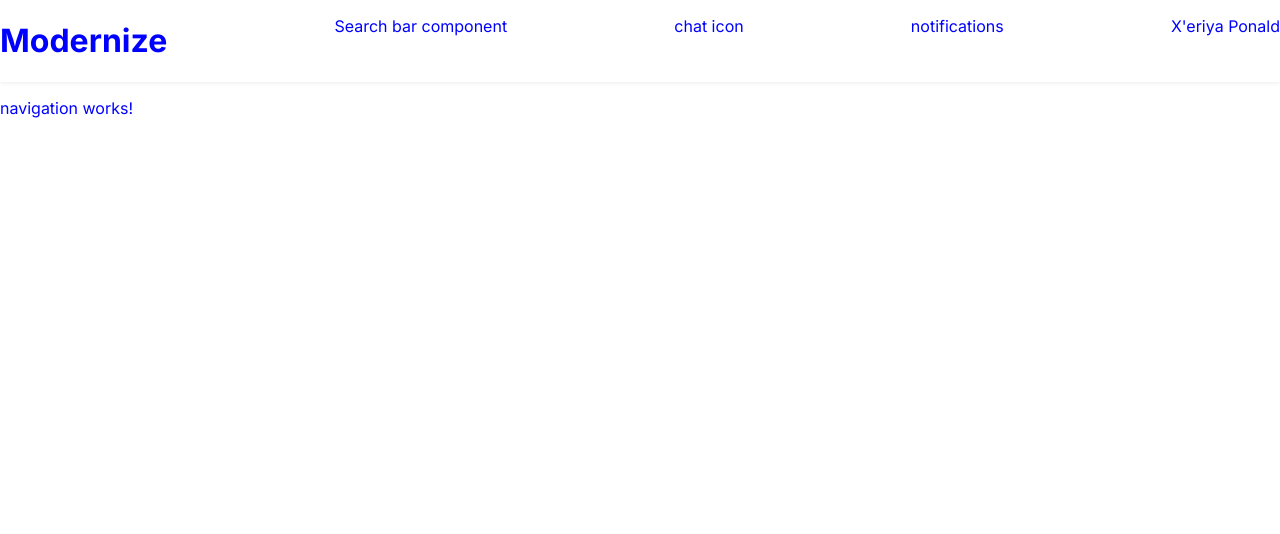
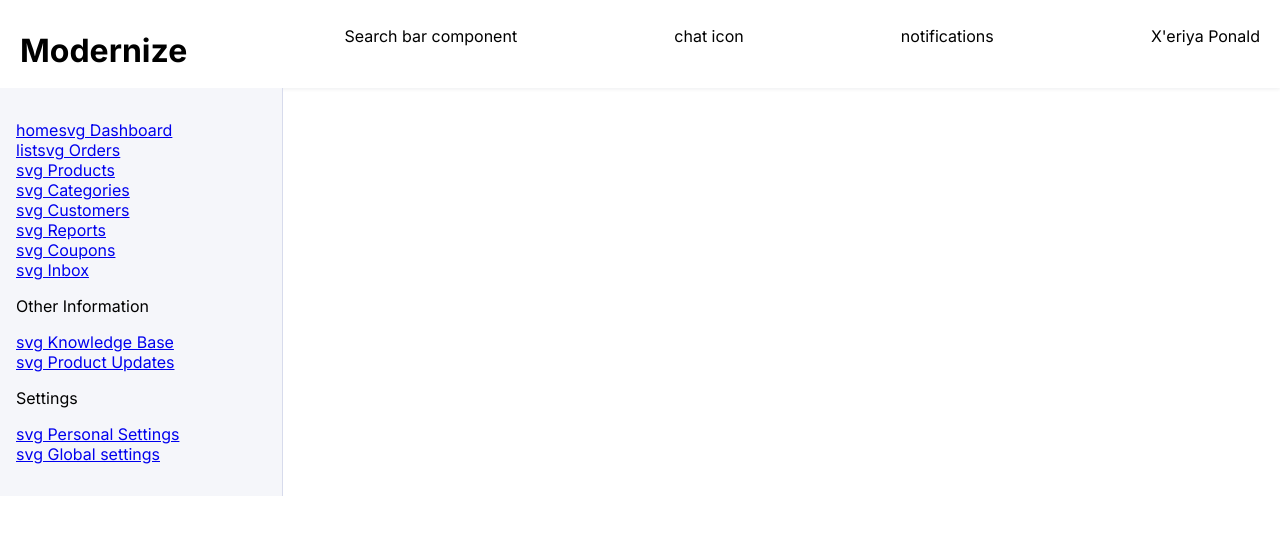
Before and after one commit to emoore29/Frontend-Angular-Challenge, an Angular app in the folder greenbase-app/: page / in a window 1280 px wide. Shown: the top 534 px of the page. Built offline with nearby package versions, Linux system fonts and the light colour scheme.

Commit message:
added basic styling and items to navigation

```diff
--- a/greenbase-app/src/app/app-header/header.component.html
+++ b/greenbase-app/src/app/app-header/header.component.html
@@ -1,9 +1,7 @@
 <header class="header">
-  <div class="header-content">
-    <h1>Modernize</h1>
-    <p>Search bar component</p>
-    <p>chat icon</p>
-    <p>notifications</p>
-    <p>{{ user }}</p>
-  </div>
+  <h1>Modernize</h1>
+  <p>Search bar component</p>
+  <p>chat icon</p>
+  <p>notifications</p>
+  <p>{{ user }}</p>
 </header>
--- a/greenbase-app/src/app/app-header/header.component.sass
+++ b/greenbase-app/src/app/app-header/header.component.sass
@@ -1,8 +1,7 @@
+
 .header
       box-shadow: 0px 1px 4px 0px #15223214
-
-.header-content
       display: flex
       justify-content: space-between
-      max-width: 1440px
-      margin: auto
+      padding: 10px 20px
+      height: 68px
--- a/greenbase-app/src/app/app.component.sass
+++ b/greenbase-app/src/app/app.component.sass
@@ -1,4 +1,3 @@
 .main
-      color: blue
       width: 100vw
       margin: 0
--- a/greenbase-app/src/app/navigation/navigation.component.html
+++ b/greenbase-app/src/app/navigation/navigation.component.html
@@ -1 +1,19 @@
-<p>navigation works!</p>
+<nav class="nav-sidebar">
+  <ul class="nav-list">
+    <li class="nav-item" *ngFor="let item of navItems">
+      <a href="#">{{ item.icon }} {{ item.name }}</a>
+    </li>
+  </ul>
+  <ul class="nav-list">
+    <p>Other Information</p>
+    <li class="nav-item" *ngFor="let item of otherInformation">
+      <a href="#">{{ item.icon }} {{ item.name }}</a>
+    </li>
+  </ul>
+  <ul class="nav-list">
+    <p>Settings</p>
+    <li class="nav-item" *ngFor="let item of settings">
+      <a href="#">{{ item.icon }} {{ item.name }}</a>
+    </li>
+  </ul>
+</nav>
--- a/greenbase-app/src/app/navigation/navigation.component.sass
+++ b/greenbase-app/src/app/navigation/navigation.component.sass
@@ -0,0 +1,9 @@
+.nav-sidebar
+      background-color: #F5F6FA
+      border-right: 1px solid #D7DBEC
+      width: 250px
+      padding: 16px
+
+.nav-list
+      padding-left: 0
+      list-style-type: none
--- a/greenbase-app/src/app/navigation/navigation.component.ts
+++ b/greenbase-app/src/app/navigation/navigation.component.ts
@@ -1,12 +1,73 @@
 import { Component } from '@angular/core';
+import { CommonModule } from '@angular/common';
+
+interface NavItems {
+  name: string;
+  icon: string;
+}
 
 @Component({
   selector: 'app-navigation',
   standalone: true,
-  imports: [],
+  imports: [CommonModule],
   templateUrl: './navigation.component.html',
-  styleUrl: './navigation.component.sass'
+  styleUrl: './navigation.component.sass',
 })
 export class NavigationComponent {
+  navItems: NavItems[] = [
+    {
+      name: 'Dashboard',
+      icon: 'homesvg',
+    },
+    {
+      name: 'Orders',
+      icon: 'listsvg',
+    },
+    {
+      name: 'Products',
+      icon: 'svg',
+    },
+    {
+      name: 'Categories',
+      icon: 'svg',
+    },
+    {
+      name: 'Customers',
+      icon: 'svg',
+    },
+    {
+      name: 'Reports',
+      icon: 'svg',
+    },
+    {
+      name: 'Coupons',
+      icon: 'svg',
+    },
+    {
+      name: 'Inbox',
+      icon: 'svg',
+    },
+  ];
 
+  otherInformation: NavItems[] = [
+    {
+      name: 'Knowledge Base',
+      icon: 'svg',
+    },
+    {
+      name: 'Product Updates',
+      icon: 'svg',
+    },
+  ];
+
+  settings: NavItems[] = [
+    {
+      name: 'Personal Settings',
+      icon: 'svg',
+    },
+    {
+      name: 'Global settings',
+      icon: 'svg',
+    },
+  ];
 }
```
